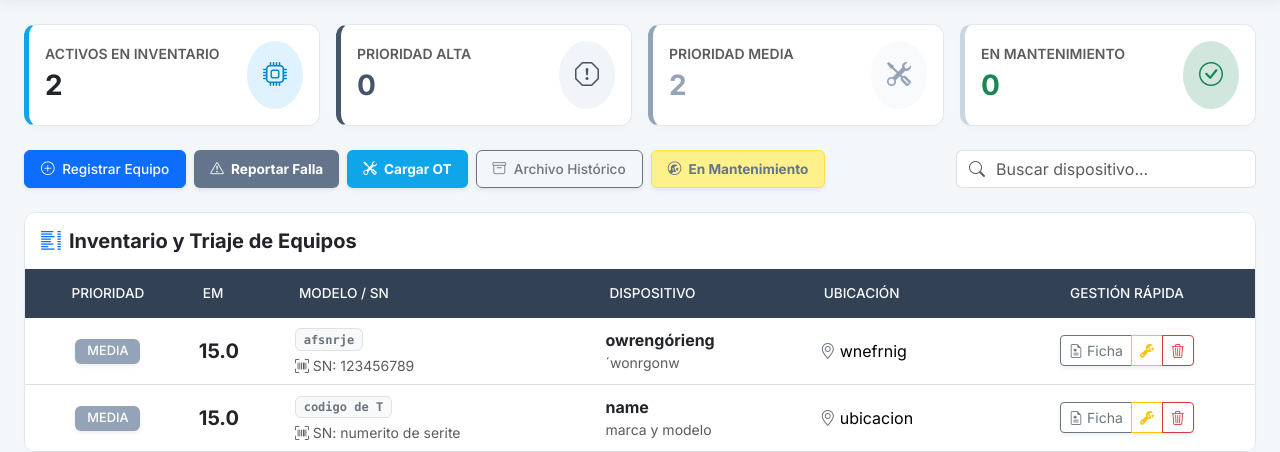
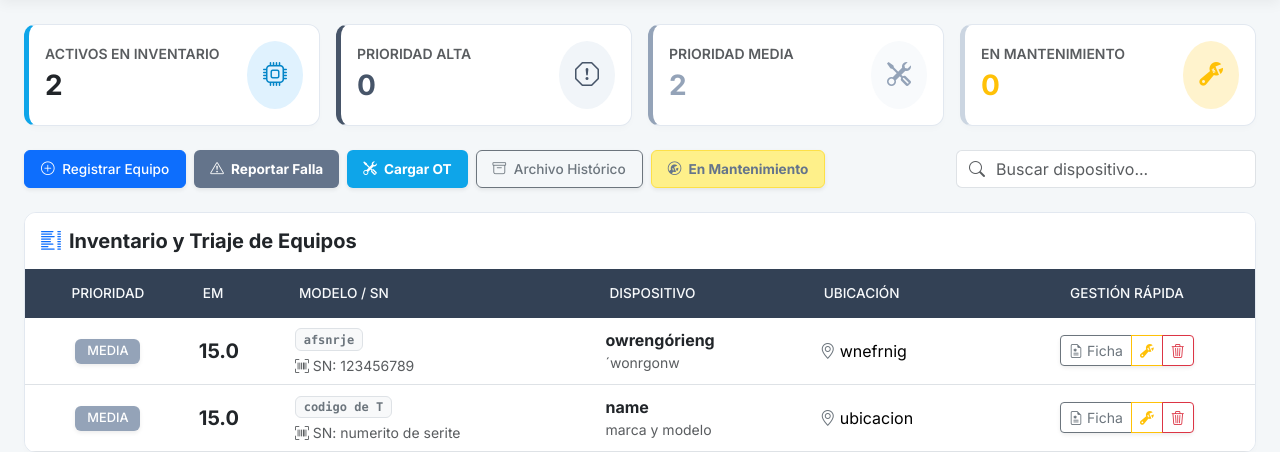
Before and after one commit to Pauligk/Proyecto-Taller-de-bioingenieria, a Flask app: page / in a window 1280 px wide. Shown: the part 71-523 px from the top of the page. Run offline with Flask 3, Linux system fonts and the light colour scheme; data comes from the database, SQL or seed files in the repository; data that the repository does not hold is empty.

Commit message:
Le arregle el colorete

```diff
--- a/templates/index.html
+++ b/templates/index.html
@@ -111,13 +111,13 @@
         <div class="card stat-card stat-success p-3">
             <div class="d-flex justify-content-between align-items-center">
                 <div>
-                    <div class="text-muted small fw-semibold">EN MANTENIMIENTO</div>
-                    <div class="fs-3 fw-bold text-success">
+                    <div class="text-muted small fw-semibold" >EN MANTENIMIENTO</div>
+                    <div class="fs-3 fw-bold text-warning" style="color: #a09e3b;">
                         {{cantidad_mantenimiento}}
                     </div>
                 </div>
-                <div class="bg-success-subtle text-success p-3 rounded-circle">
-                    <i class="bi bi-check-circle fs-4"></i>
+                <div class="bg-warning-subtle text-warning p-3 rounded-circle">
+                    <i class=" bi bi-wrench-adjustable fs-4"></i>
                 </div>
             </div>
         </div>
```
